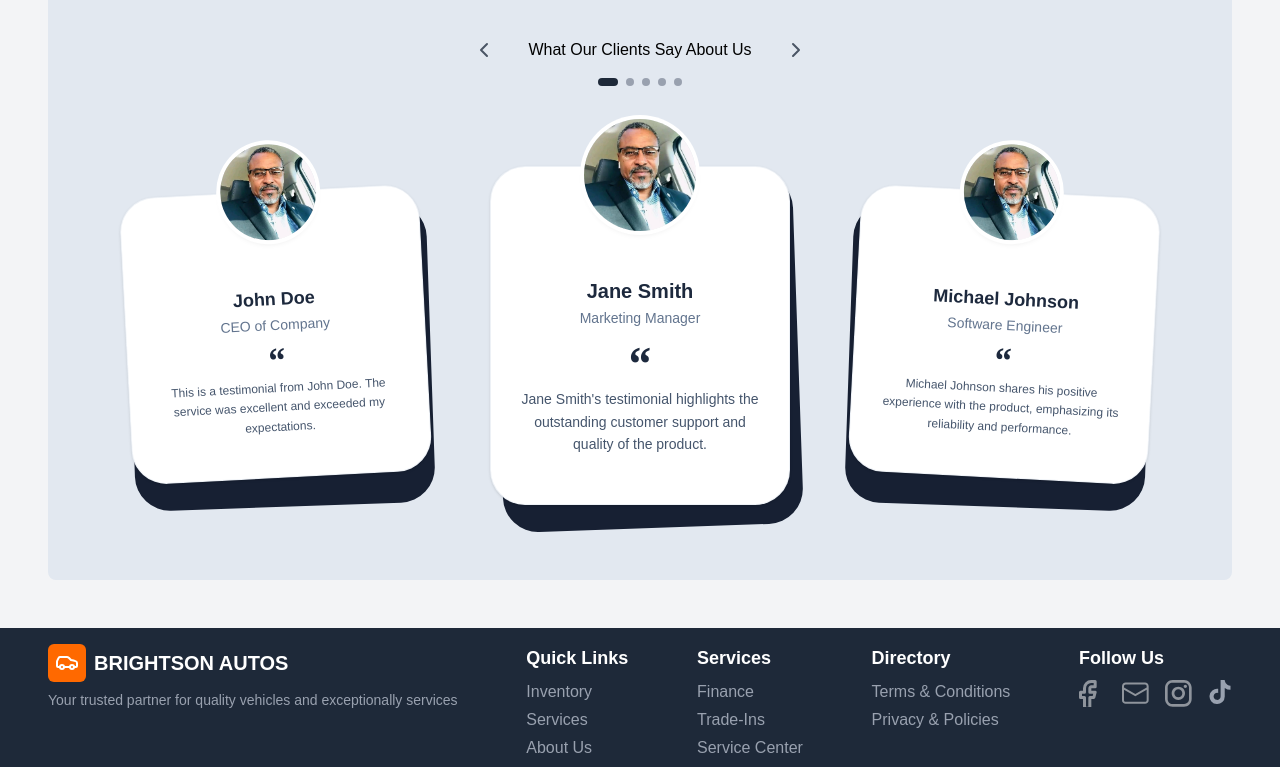
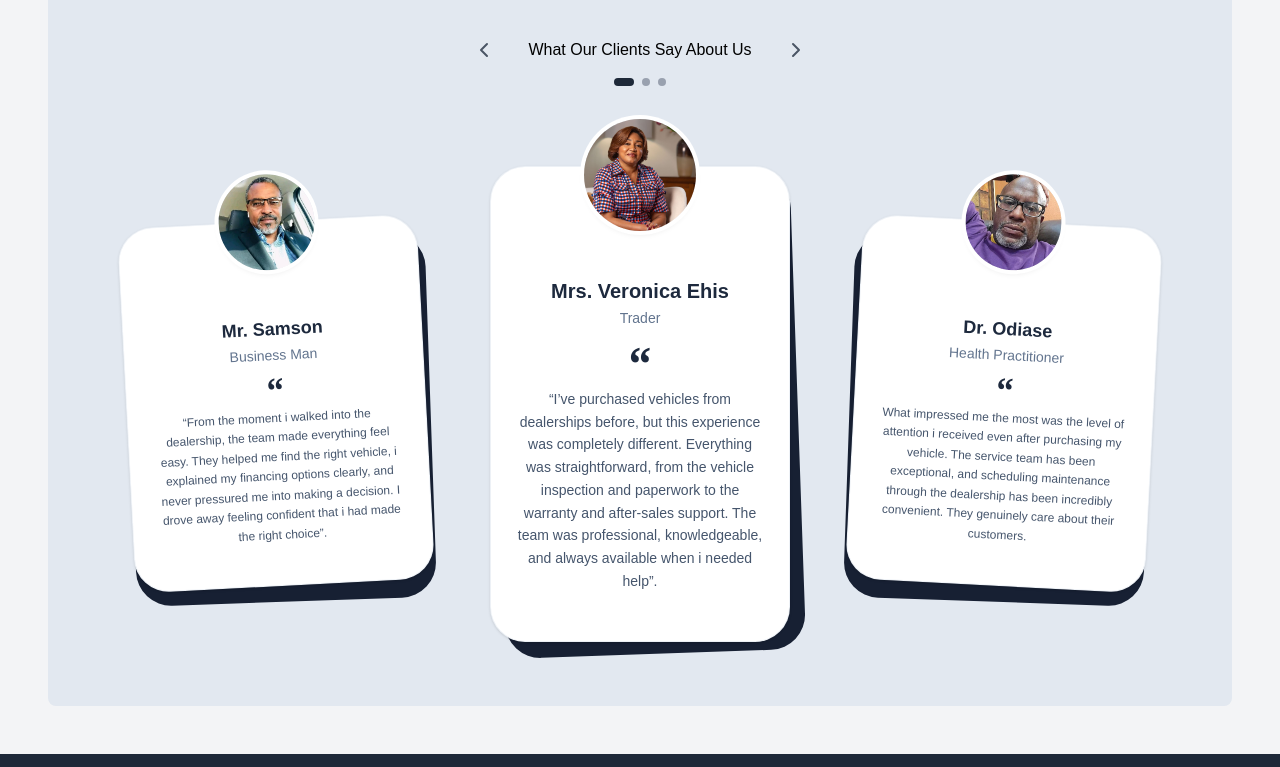
Before and after one commit to kingsley-amoke/bright_autos, a Next.js app: page / in a window 1280 px wide. Shown: the part 2581-3348 px from the top of the page. Built offline with nearby package versions, Linux system fonts and the light colour scheme.

Commit message:
testimonials

```diff
--- a/app/constants/testimonials.ts
+++ b/app/constants/testimonials.ts
@@ -1,42 +1,44 @@
 import { Testimonial } from "../types/testimony";
-
 
 export const testimonials: Array<Testimonial> = [
   {
     id: "1",
-        name: "John Doe",
-        title: "CEO of Company",
-        content: "This is a testimonial from John Doe. The service was excellent and exceeded my expectations.",
-        image :  '/assets/images/davis.jpg'
+    name: "Mr. Samson",
+    title: "Business Man",
+    content:
+      "“From the moment i walked into the dealership, the team made everything feel easy. They helped me find the right vehicle, i explained my financing options clearly, and never pressured me into making a decision. I drove away feeling confident that i had made the right choice”.",
+    image: "/assets/images/davis.jpg",
   },
   {
     id: "2",
-        name: "Jane Smith",
-        title: "Marketing Manager",
-        content: "Jane Smith's testimonial highlights the outstanding customer support and quality of the product.",
-        image :  '/assets/images/davis.jpg'
+    name: "Mrs. Veronica Ehis",
+    title: "Trader",
+    content:
+      "“I’ve purchased vehicles from dealerships before, but this experience was completely different. Everything was straightforward, from the vehicle inspection and paperwork to the warranty and after-sales support. The team was professional, knowledgeable, and always available when i needed help”.",
+    image: "/assets/images/ohis.jpg",
   },
   {
     id: "3",
-        name: "Michael Johnson",
-        title: "Software Engineer",
-        content: "Michael Johnson shares his positive experience with the product, emphasizing its reliability and performance.",
-        image    :  '/assets/images/davis.jpg'
-
+    name: "Dr. Odiase",
+    title: "Health Practitioner",
+    content:
+      "What impressed me the most was the level of attention i received even after purchasing my vehicle. The service team has been exceptional, and scheduling maintenance through the dealership has been incredibly convenient. They genuinely care about their customers.",
+    image: "/assets/images/odiase.jpg",
   },
-    {
-        id: "4",
-        name: "Emily Davis",
-        title: "Graphic Designer",
-        content: "Emily Davis praises the user-friendly interface and creative features of the product, making her work more efficient.",
-        image : '/assets/images/davis.jpg'
-
-    },
-    {
-        id: "5",
-        name: "David Wilson",
-        title: "Entrepreneur",
-        content: "David Wilson's testimonial highlights the positive impact the product has had on his business growth and success.",
-        image   : '/assets/images/davis.jpg'
-    }
+  // {
+  //   id: "4",
+  //   name: "Emily Davis",
+  //   title: "Graphic Designer",
+  //   content:
+  //     "Emily Davis praises the user-friendly interface and creative features of the product, making her work more efficient.",
+  //   image: "/assets/images/davis.jpg",
+  // },
+  // {
+  //   id: "5",
+  //   name: "David Wilson",
+  //   title: "Entrepreneur",
+  //   content:
+  //     "David Wilson's testimonial highlights the positive impact the product has had on his business growth and success.",
+  //   image: "/assets/images/davis.jpg",
+  // },
 ];
```
Also changed, not shown: public/assets/images/odiase.jpg (added), public/assets/images/ohis.jpg (added). Lines whose indentation alone changed are shown as unchanged.
